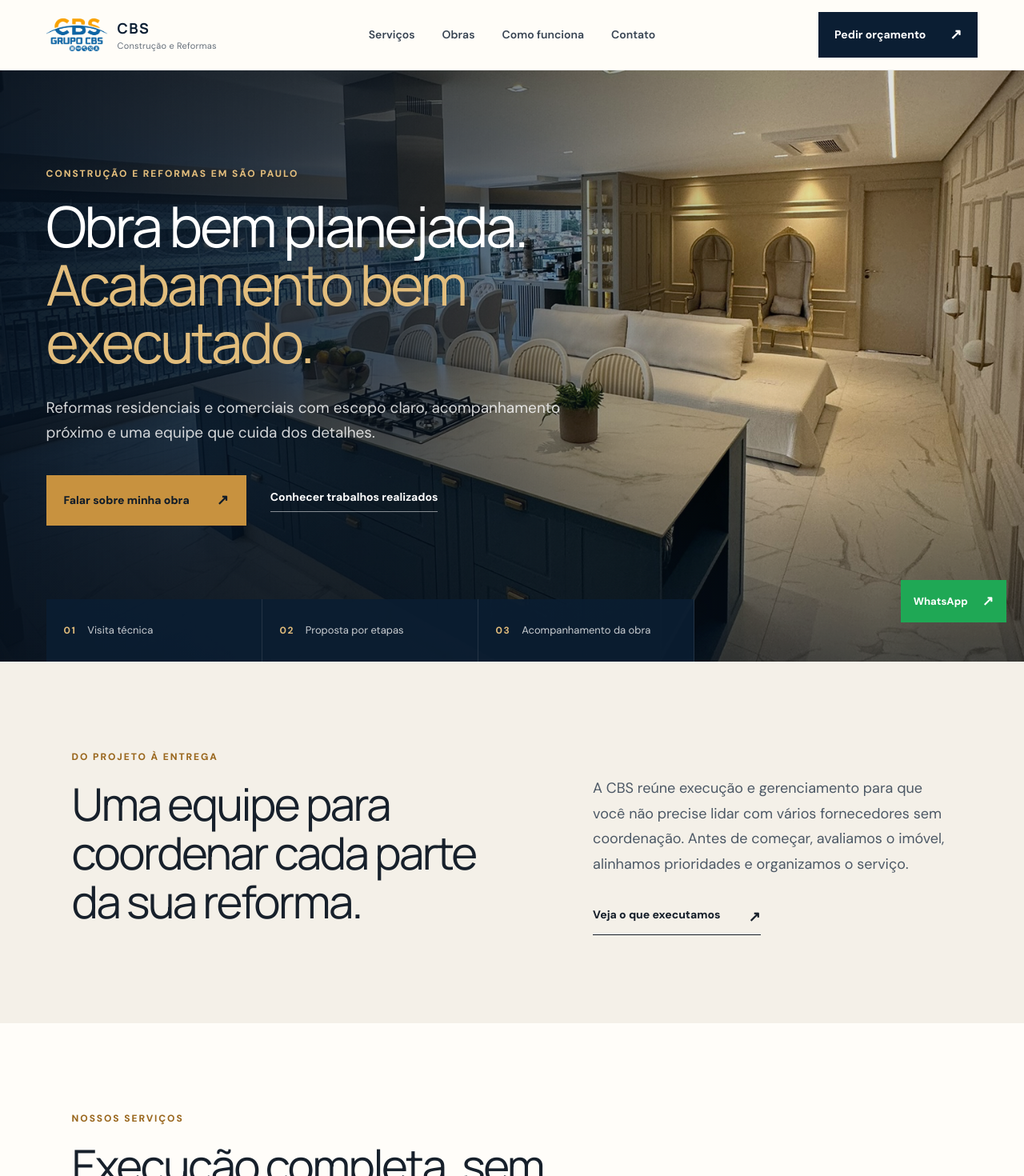
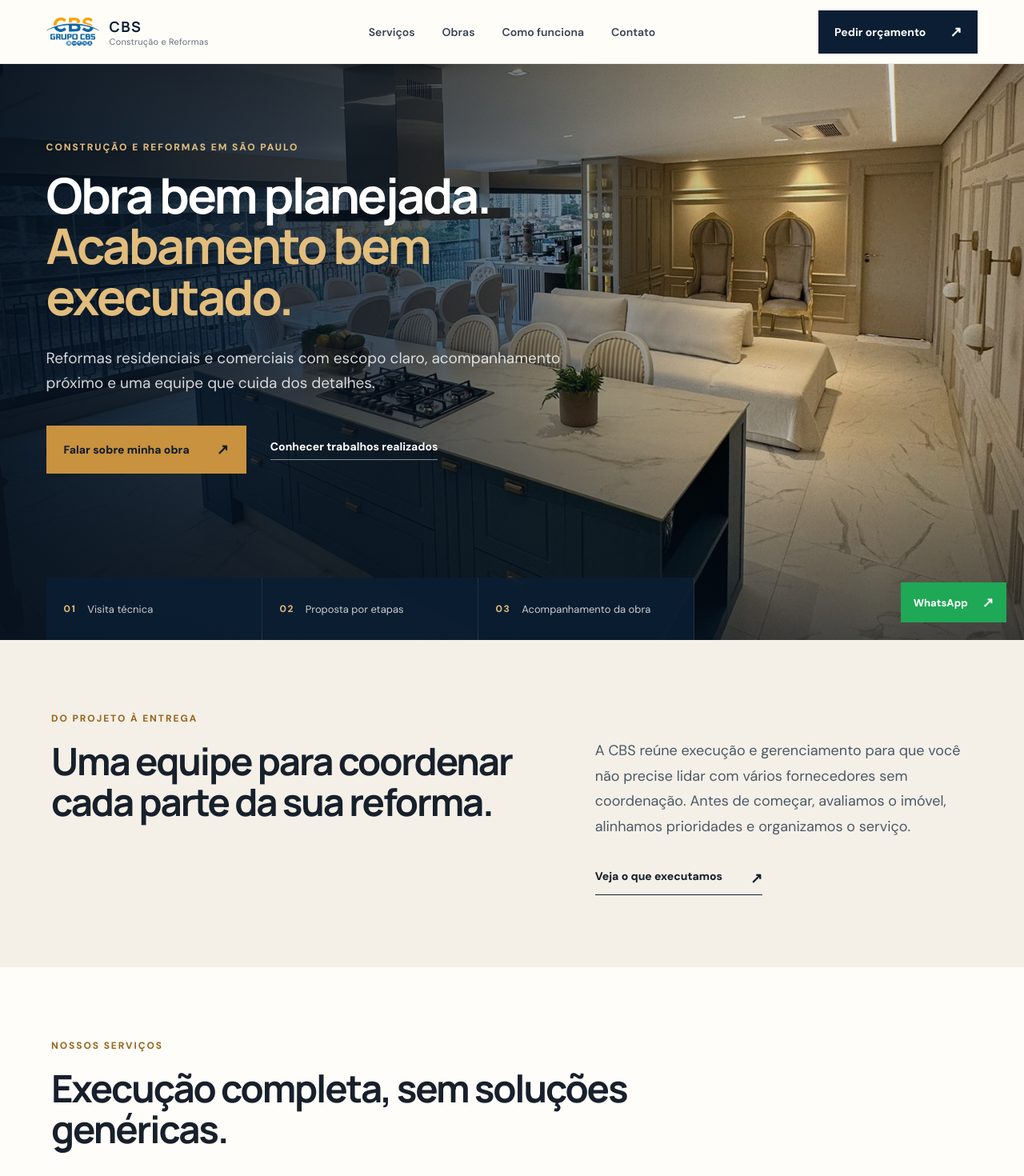
Before and after one commit to vanilsonsoares/grupo-cbs, a Next.js app: page / in a window 1280 px wide. Shown: the top 1470 px of the page at 80% size. Built offline with nearby package versions, Linux system fonts and the light colour scheme.

Commit message:
Corrigir proporções e carregamento dos estilos

```diff
--- a/app/globals.css
+++ b/app/globals.css
@@ -1,7 +1,3 @@
-@tailwind base;
-@tailwind components;
-@tailwind utilities;
-
 :root {
   --navy: #0b1e33;
   --navy-2: #102a47;
@@ -12,6 +8,8 @@
   --ink: #17202b;
   --muted: #66707b;
   --line: rgba(11, 30, 51, 0.15);
+  --font-body: "Segoe UI", Arial, sans-serif;
+  --font-display: "Arial Narrow", "Segoe UI", Arial, sans-serif;
 }
 
 * { box-sizing: border-box; }
@@ -33,13 +31,13 @@ img { display: block; max-width: 100%; }
   display: grid;
   gap: 24px;
   grid-template-columns: 1fr auto 1fr;
-  height: 88px;
+  height: 80px;
   padding: 0 4.5vw;
   position: relative;
   z-index: 20;
 }
 .brand { align-items: center; display: flex; gap: 13px; justify-self: start; }
-.brand img { height: 54px; object-fit: contain; width: 76px; }
+.brand img { height: 46px; object-fit: contain; width: 66px; }
 .brand span { display: flex; flex-direction: column; }
 .brand b {
   color: var(--navy);
@@ -66,7 +64,7 @@ nav a:hover { color: var(--gold); }
 
 .hero {
   color: white;
-  min-height: calc(100vh - 88px);
+  min-height: min(760px, calc(100vh - 80px));
   overflow: hidden;
   position: relative;
 }
@@ -76,9 +74,9 @@ nav a:hover { color: var(--gold); }
   background: linear-gradient(90deg, rgba(5, 16, 29, .94) 0%, rgba(5, 16, 29, .74) 38%, rgba(5, 16, 29, .12) 75%), linear-gradient(0deg, rgba(5, 16, 29, .58), transparent 35%);
 }
 .hero__content {
-  padding: 15vh 4.5vw 170px;
+  padding: clamp(90px, 12vh, 130px) 4.5vw 150px;
   position: relative;
-  width: min(860px, 72vw);
+  width: min(760px, 68vw);
   z-index: 2;
 }
 .eyebrow {
@@ -92,7 +90,7 @@ nav a:hover { color: var(--gold); }
 .eyebrow--dark { color: #9a671e; }
 h1, h2, h3 { font-family: var(--font-display), sans-serif; }
 h1 {
-  font-size: clamp(48px, 5.5vw, 82px);
+  font-size: clamp(44px, 4.8vw, 70px);
   letter-spacing: -.045em;
   line-height: 1.03;
   margin: 0;
@@ -139,7 +137,7 @@ h1 em { color: var(--gold-light); font-style: normal; }
 }
 .hero__facts b { color: var(--gold-light); font-size: 12px; letter-spacing: .12em; }
 
-.section { padding: 110px 7vw; }
+.section { padding: 90px max(5vw, calc((100vw - 1240px) / 2)); }
 .intro {
   align-items: start;
   display: grid;
@@ -147,7 +145,7 @@ h1 em { color: var(--gold-light); font-style: normal; }
   grid-template-columns: 1.1fr .9fr;
 }
 .intro h2, .section-heading h2, .process h2, .contact h2 {
-  font-size: clamp(38px, 4.4vw, 62px);
+  font-size: clamp(34px, 3.7vw, 52px);
   letter-spacing: -.045em;
   line-height: 1.08;
   margin: 0;
@@ -198,9 +196,9 @@ h1 em { color: var(--gold-light); font-style: normal; }
   grid-template-columns: 1.2fr .8fr;
   margin-top: 60px;
 }
-.project { height: 440px; overflow: hidden; position: relative; }
-.project--large { grid-row: span 2; height: 898px; }
-.project--wide { grid-column: 1 / -1; height: 500px; }
+.project { height: 360px; overflow: hidden; position: relative; }
+.project--large { grid-row: span 2; height: 738px; }
+.project--wide { grid-column: 1 / -1; height: 420px; }
 .project img { height: 100%; object-fit: cover; transition: transform .7s ease; width: 100%; }
 .project:hover img { transform: scale(1.025); }
 .project__caption {
@@ -241,7 +239,7 @@ h1 em { color: var(--gold-light); font-style: normal; }
   gap: 8vw;
   grid-template-columns: 1fr 1fr;
 }
-.contact__visual { min-height: 620px; position: relative; }
+.contact__visual { min-height: 520px; position: relative; }
 .contact__visual img { height: 100%; object-fit: cover; width: 100%; }
 .contact__visual span {
   background: var(--white);
```
